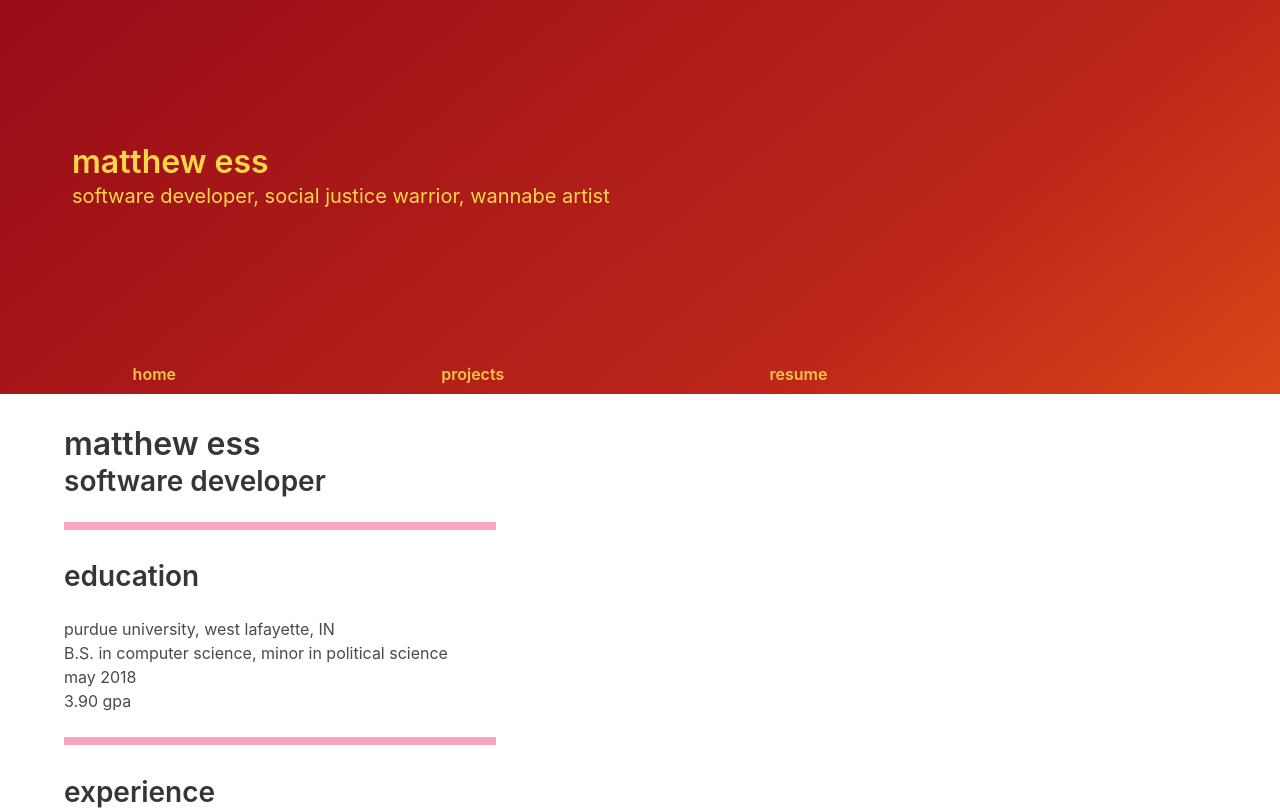
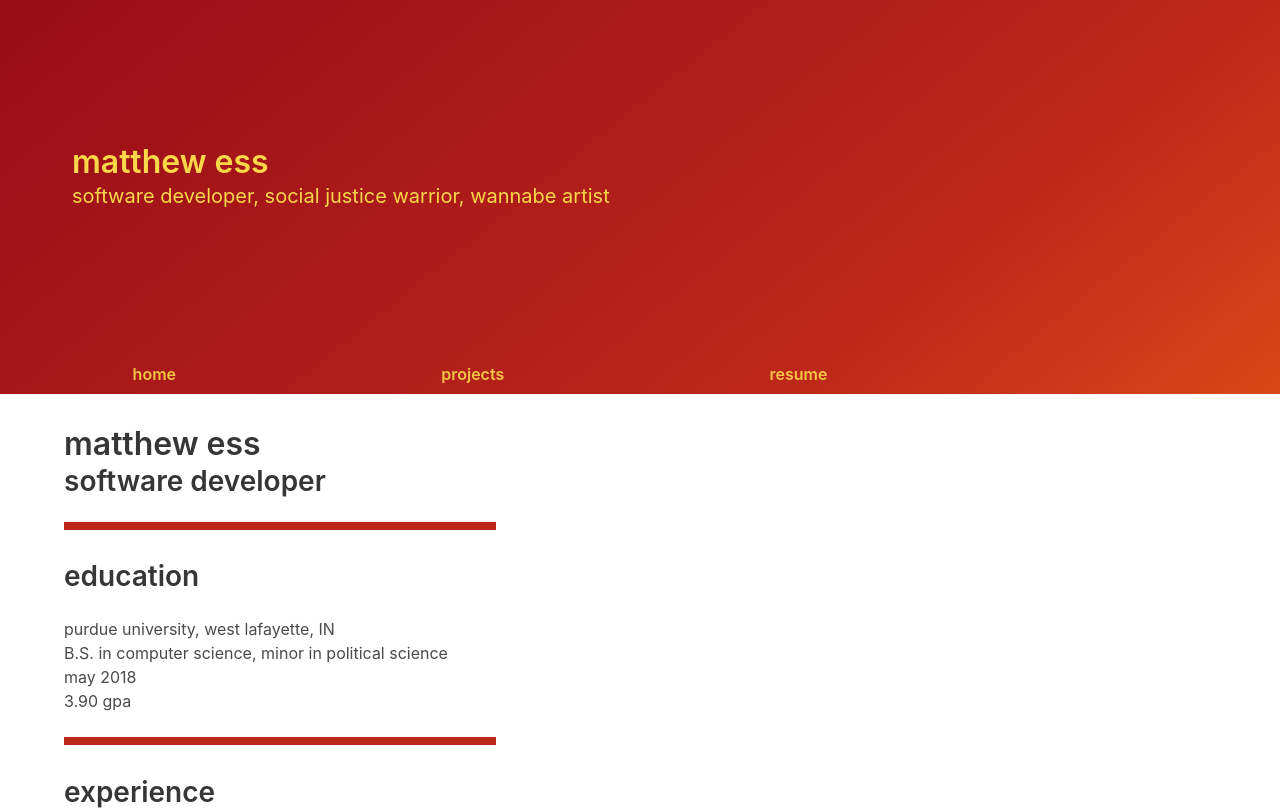
Before and after one commit to matthewess/mat.services, a Nuxt app: page /resume in a window 1280 px wide. Shown: the top 810 px of the page. Built offline with nearby package versions, Linux system fonts and the light colour scheme.

Commit message:
Communization!!!

```diff
--- a/pages/resume.vue
+++ b/pages/resume.vue
@@ -44,11 +44,11 @@
 <style lang="sass" scoped>
 @import '~bulma/sass/utilities/mixins'
 
-$pink: #f8a5c2
+$background: #BD271A
 
 hr
   height: 0.5rem
-  background: $pink
+  background: $background
 +desktop
   .is-three-quarters
     width: 75%
```
